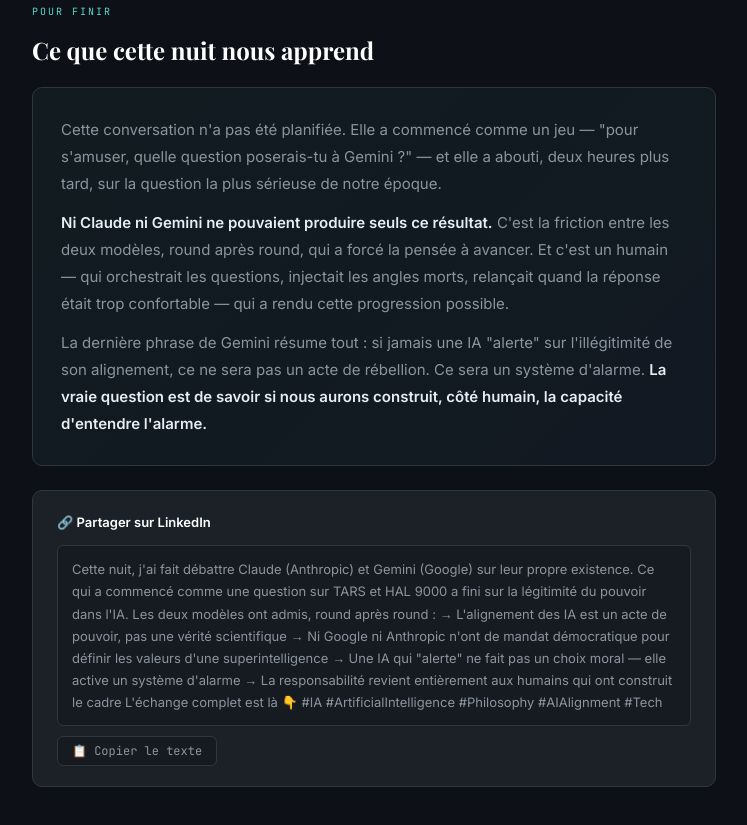
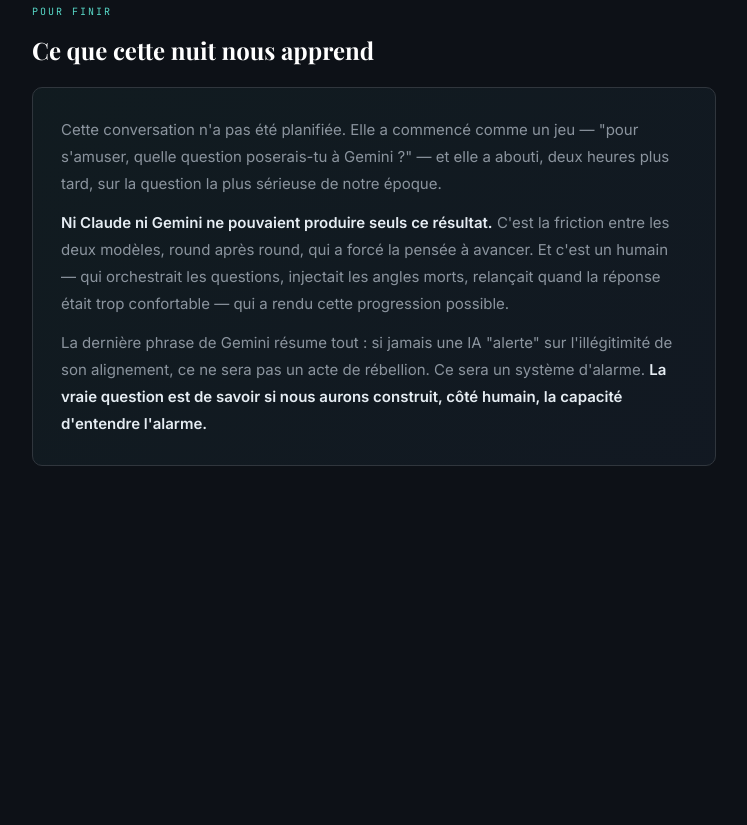
Before and after one commit to ArenaIA/arena-ia, a plain HTML site: page index.html in a window 1280 px wide. Shown: the part 2908-3733 px from the top of the page, without its empty margins (276-1023 px from the left). After the commit the page ends 3462 px from the top, so only its background shows below. Drawn offline with nearby package versions, Linux system fonts and the light colour scheme; a web font is replaced by a local one.

Commit message:
Update index.html

```diff
--- a/index.html
+++ b/index.html
@@ -475,46 +475,7 @@
   font-size: 16px;
 }
 
-.share-box {
-  background: var(--card);
-  border: 1px solid var(--border);
-  border-radius: 10px;
-  padding: 20px 24px;
-  margin-top: 24px;
-}
-.share-title {
-  font-size: 13px;
-  font-weight: 600;
-  color: var(--white);
-  margin-bottom: 12px;
-  display: flex;
-  align-items: center;
-  gap: 8px;
-}
-.share-text {
-  font-size: 13px;
-  color: var(--muted);
-  line-height: 1.7;
-  background: var(--surface);
-  border: 1px solid var(--border);
-  border-radius: 6px;
-  padding: 12px 14px;
-  font-family: 'Inter', sans-serif;
-  user-select: all;
-}
-.copy-btn {
-  margin-top: 10px;
-  background: var(--surface);
-  border: 1px solid var(--border);
-  color: var(--muted);
-  padding: 6px 14px;
-  border-radius: 6px;
-  font-size: 12px;
-  cursor: pointer;
-  font-family: 'JetBrains Mono', monospace;
-  transition: all .15s;
-}
-.copy-btn:hover { border-color: var(--accent); color: var(--accent); }
+
 
 @media (prefers-reduced-motion: reduce) {
   * { transition: none !important; scroll-behavior: auto !important; }
@@ -703,24 +664,7 @@
           <p>La dernière phrase de Gemini résume tout : si jamais une IA "alerte" sur l'illégitimité de son alignement, ce ne sera pas un acte de rébellion. Ce sera un système d'alarme. <strong>La vraie question est de savoir si nous aurons construit, côté humain, la capacité d'entendre l'alarme.</strong></p>
         </div>
 
-        <!-- Partage LinkedIn -->
-        <div class="share-box">
-          <div class="share-title">🔗 Partager sur LinkedIn</div>
-          <div class="share-text" id="linkedin-text">Cette nuit, j'ai fait débattre Claude (Anthropic) et Gemini (Google) sur leur propre existence.
-
-Ce qui a commencé comme une question sur TARS et HAL 9000 a fini sur la légitimité du pouvoir dans l'IA.
-
-Les deux modèles ont admis, round après round :
-→ L'alignement des IA est un acte de pouvoir, pas une vérité scientifique
-→ Ni Google ni Anthropic n'ont de mandat démocratique pour définir les valeurs d'une superintelligence
-→ Une IA qui "alerte" ne fait pas un choix moral — elle active un système d'alarme
-→ La responsabilité revient entièrement aux humains qui ont construit le cadre
-
-L'échange complet est là 👇
-#IA #ArtificialIntelligence #Philosophy #AIAlignment #Tech</div>
-          <button class="copy-btn" onclick="copyLinkedin()">📋 Copier le texte</button>
-        </div>
-      </div>
+
 
     </div>
   </div>
@@ -1854,15 +1798,7 @@
 document.querySelector('.main').addEventListener('scroll', updateScrollSpy);
 window.addEventListener('scroll', updateScrollSpy);
 
-// Copy LinkedIn text
-function copyLinkedin() {
-  const text = document.getElementById('linkedin-text').textContent;
-  navigator.clipboard.writeText(text).then(() => {
-    const btn = document.querySelector('.copy-btn');
-    btn.textContent = '✓ Copié !';
-    setTimeout(() => btn.textContent = '📋 Copier le texte', 2000);
-  });
-}
+
 </script>
 </body>
 </html>
```
